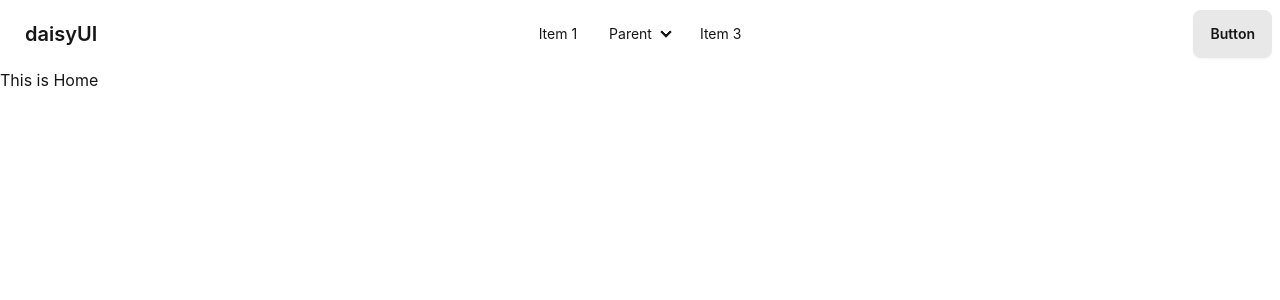
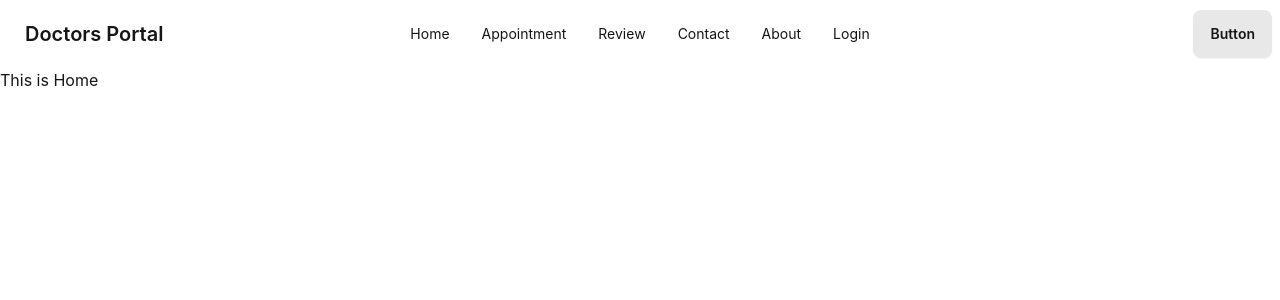
Before and after one commit to nafish08/dental-care-client, a React (Create React App) app: page / in a window 1280 px wide. Shown: the top 300 px of the page. Built offline with nearby package versions, Linux system fonts and the light colour scheme.

Commit message:
Navbar customized

```diff
--- a/src/Pages/Shared/Navbar.js
+++ b/src/Pages/Shared/Navbar.js
@@ -1,6 +1,15 @@
 import React from 'react';
+import { Link } from 'react-router-dom';
 
 const Navbar = () => {
+    const menuItems = <>
+        <li><Link to="/">Home</Link></li>
+        <li><Link to="/appointment">Appointment</Link></li>
+        <li><Link to="/review">Review</Link></li>
+        <li><Link to="/contact">Contact</Link></li>
+        <li><Link to="/about">About</Link></li>
+        <li><Link to="/login">Login</Link></li>
+    </>
     return (
         <div class="navbar bg-base-100">
             <div class="navbar-start">
@@ -9,32 +18,14 @@
                         <svg xmlns="http://www.w3.org/2000/svg" class="h-5 w-5" fill="none" viewBox="0 0 24 24" stroke="currentColor"><path stroke-linecap="round" stroke-linejoin="round" stroke-width="2" d="M4 6h16M4 12h8m-8 6h16" /></svg>
                     </label>
                     <ul tabindex="0" class="menu menu-sm dropdown-content mt-3 z-[1] p-2 shadow bg-base-100 rounded-box w-52">
-                        <li><a>Item 1</a></li>
-                        <li>
-                            <a>Parent</a>
-                            <ul class="p-2">
-                                <li><a>Submenu 1</a></li>
-                                <li><a>Submenu 2</a></li>
-                            </ul>
-                        </li>
-                        <li><a>Item 3</a></li>
+                        {menuItems}
                     </ul>
                 </div>
-                <a class="btn btn-ghost text-xl">daisyUI</a>
+                <a class="btn btn-ghost text-xl">Doctors Portal</a>
             </div>
             <div class="navbar-center hidden lg:flex">
                 <ul class="menu menu-horizontal px-1">
-                    <li><a>Item 1</a></li>
-                    <li tabindex="0">
-                        <details>
-                            <summary>Parent</summary>
-                            <ul class="p-2">
-                                <li><a>Submenu 1</a></li>
-                                <li><a>Submenu 2</a></li>
-                            </ul>
-                        </details>
-                    </li>
-                    <li><a>Item 3</a></li>
+                    {menuItems}
                 </ul>
             </div>
             <div class="navbar-end">
```
